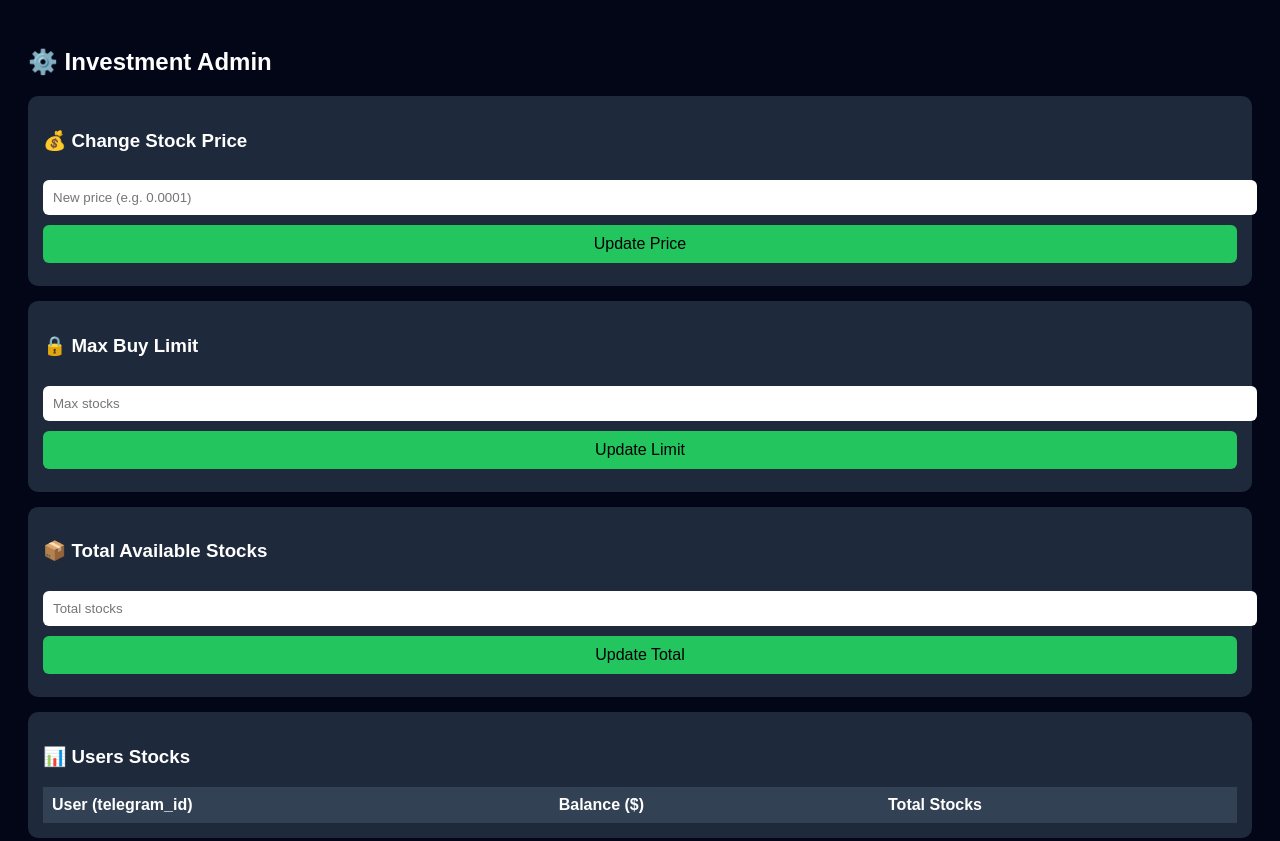
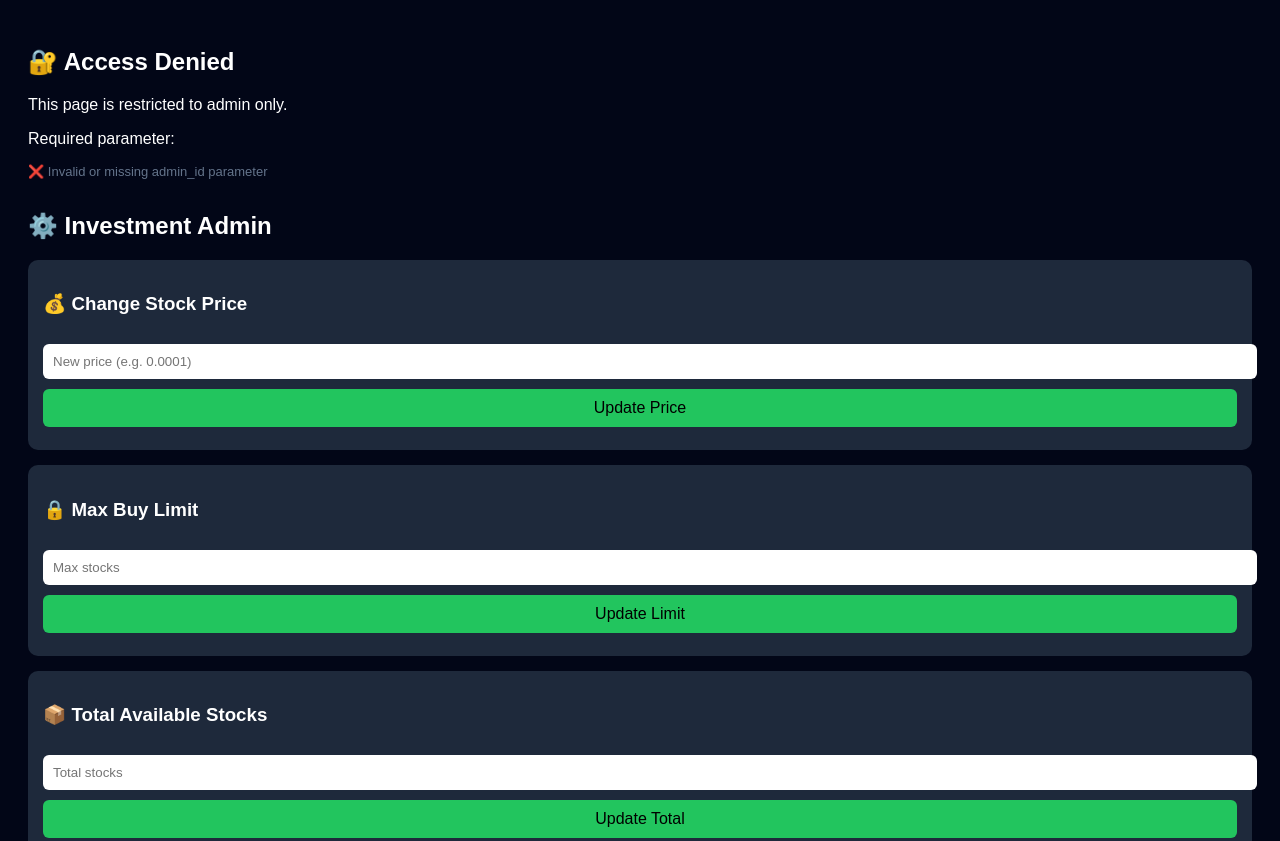
Before and after one commit to lonardo123/TasksRewardBot, a website: page public/admin-investment.html in a window 1280 px wide. Shown: the top 841 px of the page. Drawn offline with Linux system fonts and the light colour scheme; no server answers.

Commit message:
Update admin-investment.html

```diff
--- a/public/admin-investment.html
+++ b/public/admin-investment.html
@@ -57,6 +57,19 @@ th {
 
 <body>
 
+<!-- 🔐 Access Denied Page (Shown by default, hidden if access granted) -->
+<div id="accessDenied" class="access-denied">
+  <div class="access-denied-content">
+    <h2>🔐 Access Denied</h2>
+    <p>This page is restricted to admin only.</p>
+    <p>Required parameter:</p>
+    <p style="font-size:13px;color:#64748b;margin-top:15px">
+      ❌ Invalid or missing admin_id parameter
+    </p>
+
+  </div>
+</div>
+
 <h2>⚙️ Investment Admin</h2>
 
 <!-- 🔹 تغيير سعر السهم -->
@@ -108,6 +121,52 @@ th {
 
 
 <script>
+
+ // ================= CONFIG =================
+const API = "https://perceptive-victory-production.up.railway.app";
+const REQUIRED_ADMIN_ID = "7171208519";
+
+// ================= 🔐 ACCESS CONTROL =================
+function checkAdminAccess() {
+  const url = window.location.href;
+  let adminIdFromUrl = null;
+
+  try {
+    const urlObj = new URL(url);
+    adminIdFromUrl = urlObj.searchParams.get('admin_id');
+  } catch (e) {
+    const match = url.match(/[?&]admin_id=([^&]+)/);
+    if (match && match[1]) {
+      adminIdFromUrl = decodeURIComponent(match[1].trim());
+    }
+  }
+
+  if (!adminIdFromUrl || adminIdFromUrl.toString().trim() !== REQUIRED_ADMIN_ID) {
+    console.error('🔐 Access denied. Required: admin_id=' + REQUIRED_ADMIN_ID);
+    const denied = document.getElementById('accessDenied');
+    const content = document.getElementById('adminContent');
+    if(denied) denied.style.display = 'flex';
+    if(content) content.classList.add('hidden');
+    return false;
+  }
+
+  console.log('✅ Admin access granted');
+  const denied = document.getElementById('accessDenied');
+  const content = document.getElementById('adminContent');
+  if(denied) denied.style.display = 'none';
+  if(content) content.classList.remove('hidden');
+  localStorage.setItem('admin_verified', 'true');
+  localStorage.setItem('admin_id', REQUIRED_ADMIN_ID);
+  return true;
+}
+
+// ================= تشغيل التحقق عند تحميل الصفحة =================
+document.addEventListener('DOMContentLoaded', () => {
+  if(checkAdminAccess()) {
+    loadUsersStocks(); // تحميل البيانات فقط إذا تم التحقق
+  }
+});
+
 // =====================
 // تحديث سعر السهم
 // =====================
```
